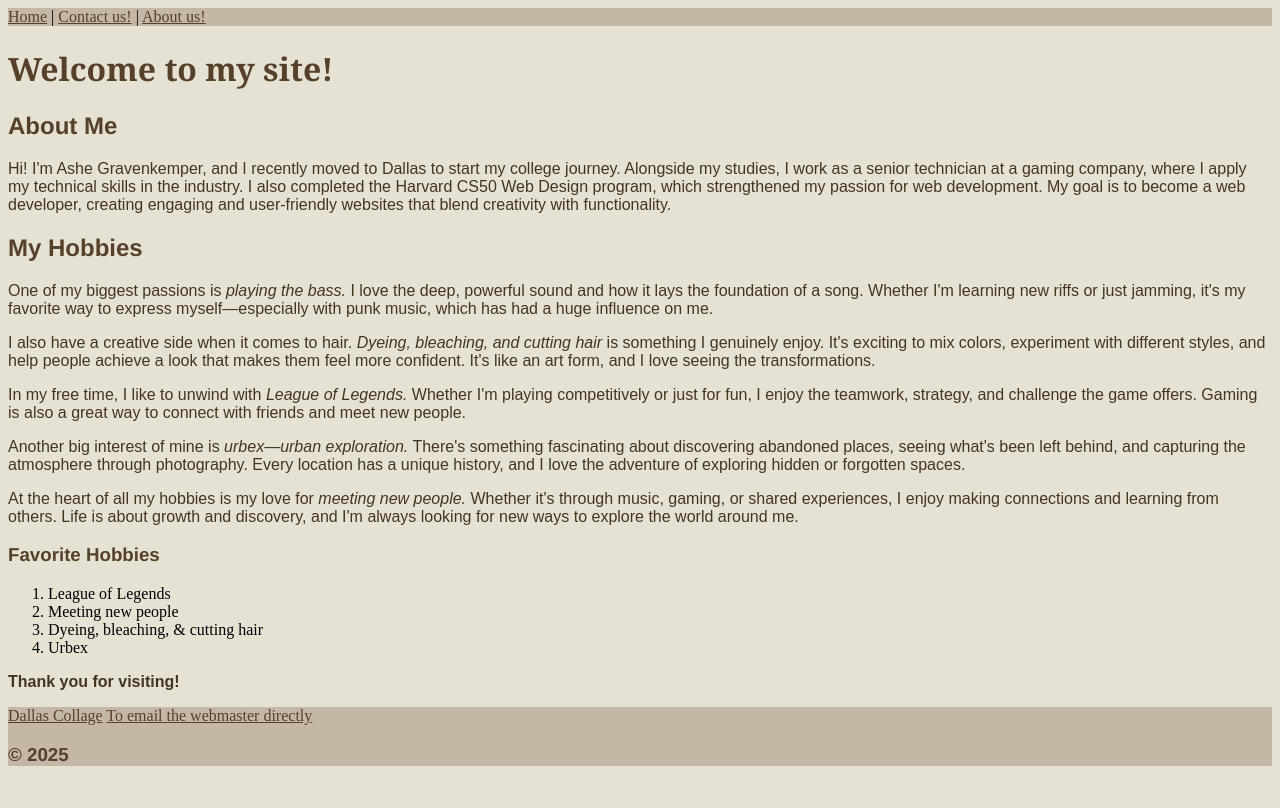
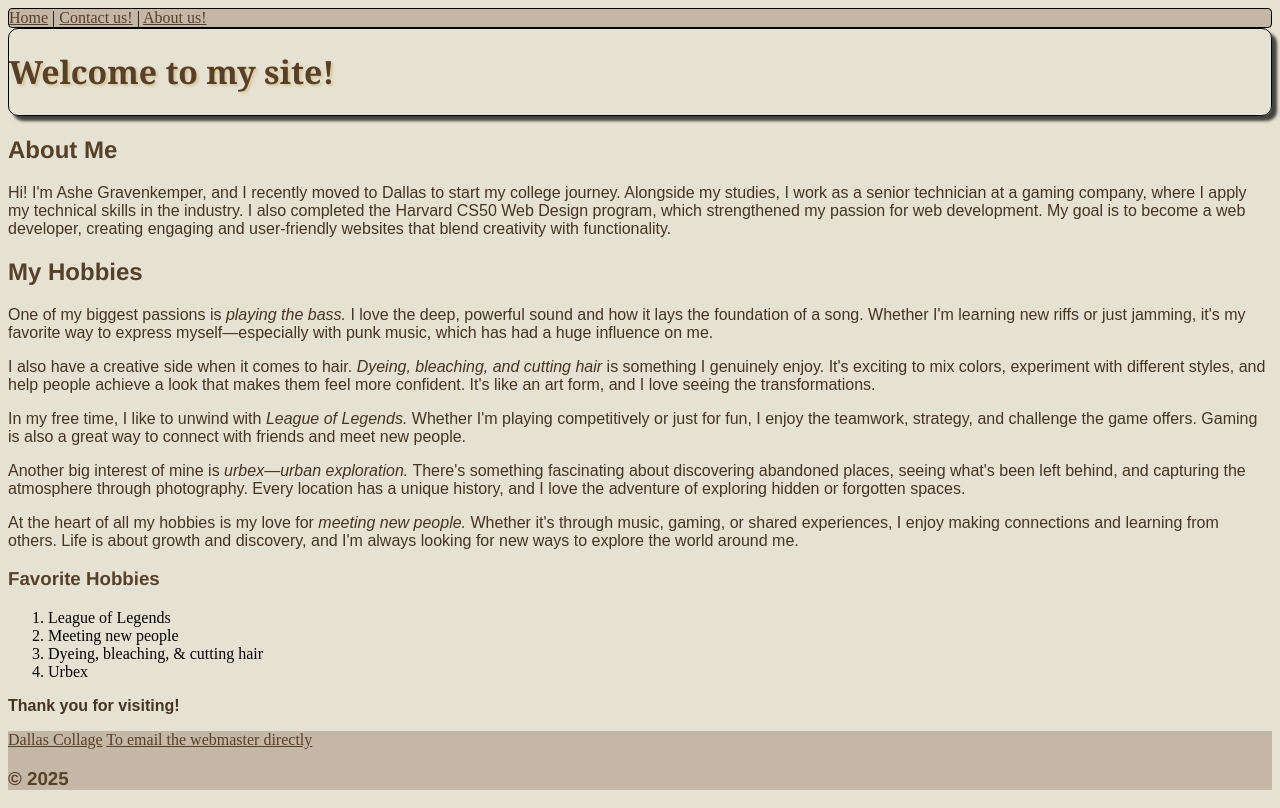
Before and after one commit to cinderiyi/web-tools, a plain HTML site: page index.html in a window 1280 px wide. Drawn offline with Linux system fonts and the light colour scheme.

Commit message:
init css3

```diff
--- a/index.html
+++ b/index.html
@@ -15,7 +15,7 @@
         <a href="contact-us.html">Contact us!</a> |
         <a href="about-us.html">About us!</a>
      </nav>
-     <header>
+     <header id="pop">
         <h1>Welcome to my site!</h1>
     </header>
     <main>
--- a/style.css
+++ b/style.css
@@ -3,8 +3,13 @@
     #e6e2d3  light sandpaper
     #c4b7a6  khaiki */
 
-    .khaiki {
-        color: #c4b7a6;
+
+
+    #pop {
+        border: 1px solid;
+        border-radius: 10px;
+        box-shadow: 5px 5px 3px rgba(0, 0, 0, 0.7);
+        text-shadow: 2px 2px 3px #dac292;
     }
 
     a:link { color:#564029 };
@@ -24,7 +29,8 @@
         background-color: #c4b7a6;
         width: auto;
         height: auto;
-
+        border: 1px solid;
+        border-radius: 4px;
     }
 
     footer {
@@ -32,6 +38,7 @@
     }
 
     h1 {
+        font-size: clamp(2rem, 2vw, 3.5rem);
         font-family: Georgia, 'Times New Roman', Times, serif;
         font-weight: 800;
         color: #564029;
```
